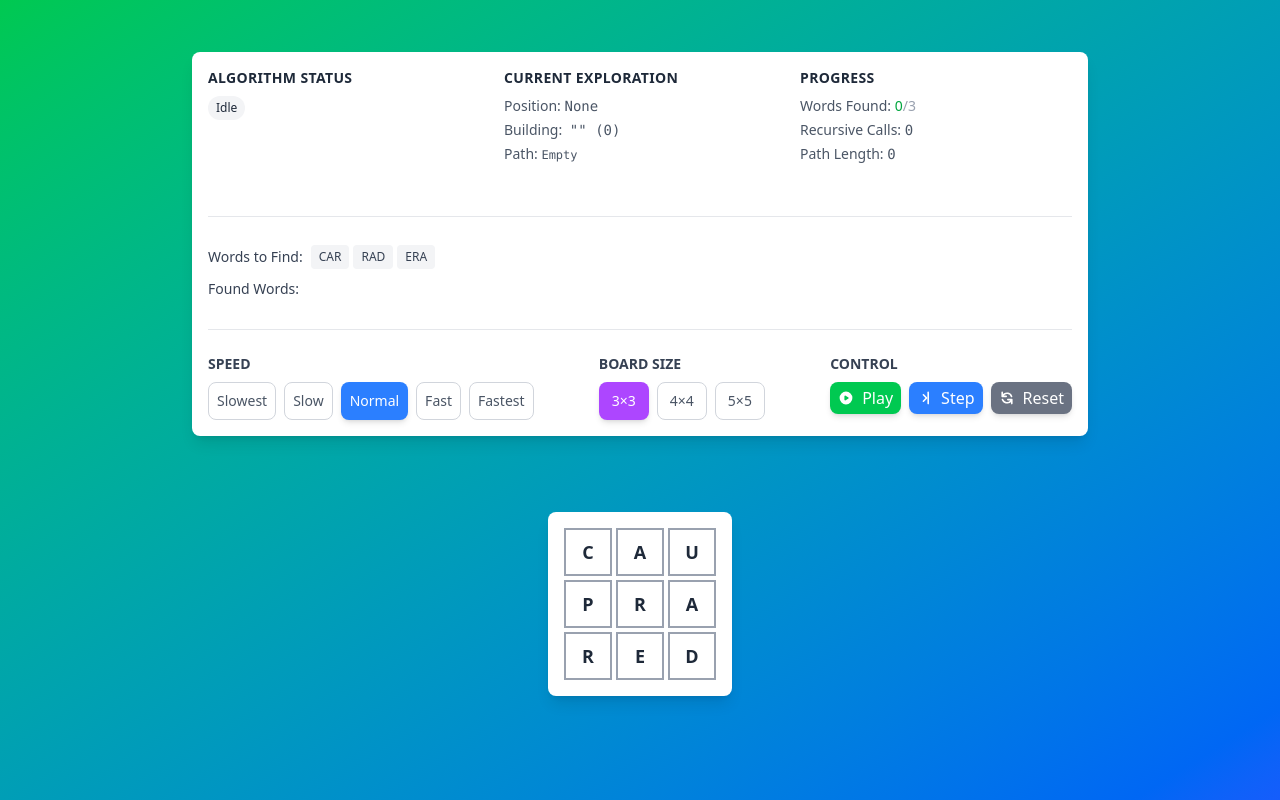
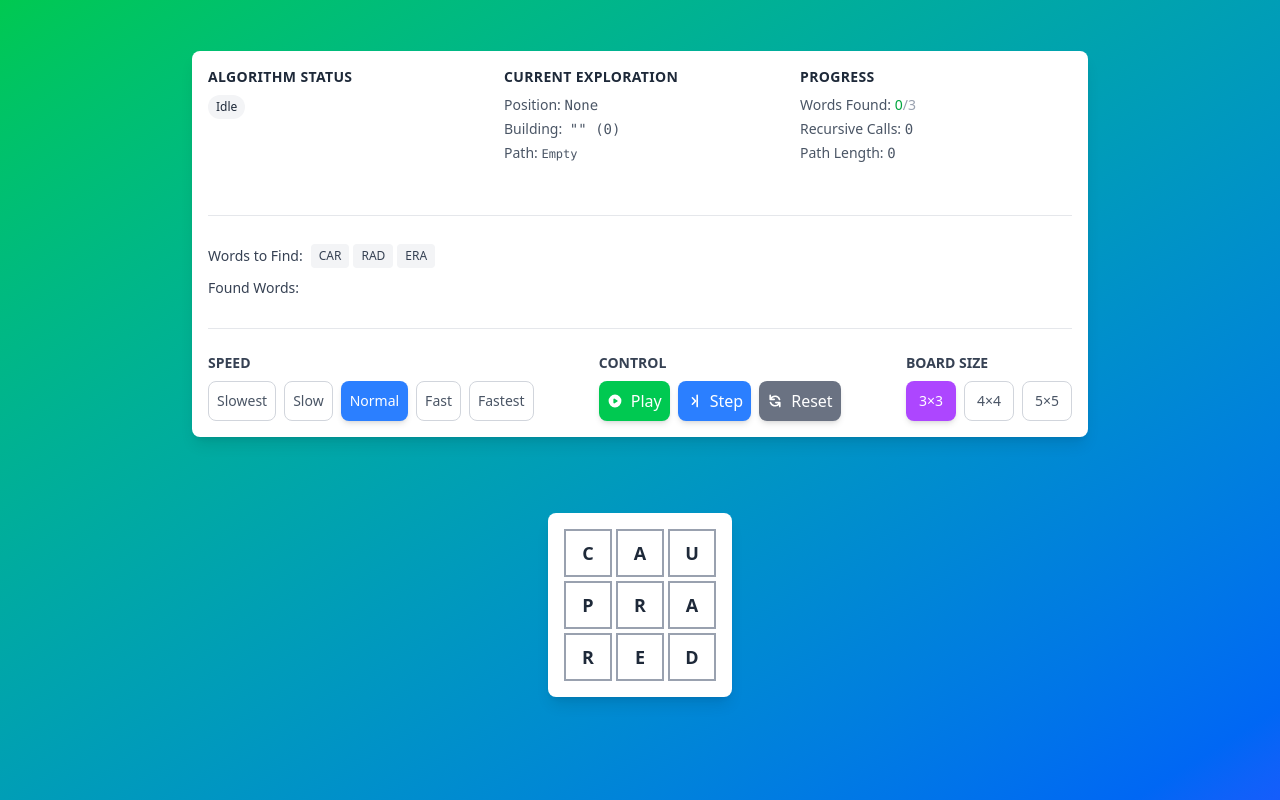
Before and after one commit to tony-montemuro/crossword, a React (Vite) app: page / in a window 1280 px wide. Built offline with nearby package versions, Linux system fonts and the light colour scheme.

Commit message:
minor adjustments to control buttons: ordering + heights

```diff
--- a/src/components/AlgorithmControls.tsx
+++ b/src/components/AlgorithmControls.tsx
@@ -87,7 +87,7 @@ export default function AlgorithmControls({ state, actions, board, words, select
             data-speed={ SPEED_VERY_SLOW }
             onClick={ (e) => handleSpeedChange(e) }
             className={ `
-        px-2 py-2 rounded-lg font-medium transition-all duration-200 text-sm
+        px-2 h-10 rounded-lg font-medium transition-all duration-200 text-sm
         ${speed === SPEED_VERY_SLOW
                 ? 'bg-blue-500 text-white shadow-md border border-transparent'
                 : 'bg-white text-gray-600 border border-gray-300 hover:border-blue-400 hover:text-blue-600'
@@ -101,7 +101,7 @@ export default function AlgorithmControls({ state, actions, board, words, select
             data-speed={ SPEED_SLOW }
             onClick={ (e) => handleSpeedChange(e) }
             className={ `
-        px-2 py-2 rounded-lg font-medium transition-all duration-200 text-sm
+        px-2 h-10 rounded-lg font-medium transition-all duration-200 text-sm
         ${speed === SPEED_SLOW
                 ? 'bg-blue-500 text-white shadow-md border border-transparent'
                 : 'bg-white text-gray-600 border border-gray-300 hover:border-blue-400 hover:text-blue-600'
@@ -114,7 +114,7 @@ export default function AlgorithmControls({ state, actions, board, words, select
             data-speed={ SPEED_NORMAL }
             onClick={ (e) => handleSpeedChange(e) }
             className={ `
-        px-2 py-2 rounded-lg font-medium transition-all duration-200 text-sm
+        px-2 h-10 rounded-lg font-medium transition-all duration-200 text-sm
         ${speed === SPEED_NORMAL
                 ? 'bg-blue-500 text-white shadow-md border border-transparent'
                 : 'bg-white text-gray-600 border border-gray-300 hover:border-blue-400 hover:text-blue-600'
@@ -127,7 +127,7 @@ export default function AlgorithmControls({ state, actions, board, words, select
             data-speed={ SPEED_FAST }
             onClick={ (e) => handleSpeedChange(e) }
             className={ `
-        px-2 py-2 rounded-lg font-medium transition-all duration-200 text-sm
+        px-2 h-10 rounded-lg font-medium transition-all duration-200 text-sm
         ${speed === SPEED_FAST
                 ? 'bg-blue-500 text-white shadow-md border border-transparent'
                 : 'bg-white text-gray-600 border border-gray-300 hover:border-blue-400 hover:text-blue-600'
@@ -140,7 +140,7 @@ export default function AlgorithmControls({ state, actions, board, words, select
             data-speed={ SPEED_VERY_FAST }
             onClick={ (e) => handleSpeedChange(e) }
             className={ `
-        px-2 py-2 rounded-lg font-medium transition-all duration-200 text-sm
+        px-2 h-10 rounded-lg font-medium transition-all duration-200 text-sm
         ${speed === SPEED_VERY_FAST
                 ? 'bg-blue-500 text-white shadow-md border border-transparent'
                 : 'bg-white text-gray-600 border border-gray-300 hover:border-blue-400 hover:text-blue-600'
@@ -152,27 +152,6 @@ export default function AlgorithmControls({ state, actions, board, words, select
 
         </div>
       </div>
-      <div>
-        <h3 className="text-sm font-semibold text-gray-700 uppercase mb-2">Board Size</h3>
-        <div className="flex items-center justify-center gap-2">
-          { BOARD_CONFIGS.map((config) => (
-            <button
-              data-size={ config.id }
-              key={ config.id }
-              onClick={ (e) => handleSizeChange(e) }
-              className={ `
-          px-3 py-2 rounded-lg font-medium transition-all duration-200 text-sm
-          ${selectedBoardId === config.id
-                  ? 'bg-purple-500 text-white shadow-md border border-transparent'
-                  : 'bg-white text-gray-600 border border-gray-300 hover:border-purple-400 hover:text-purple-600'
-                }
-        `}
-            >
-              { config.name }
-            </button>
-          )) }
-        </div>
-      </div>
 
       {/* Control buttons */ }
       <div className="flex flex-col">
@@ -182,7 +161,7 @@ export default function AlgorithmControls({ state, actions, board, words, select
             onClick={ handlePlayPause }
             disabled={ state.isComplete }
             className={ `
-                        flex items-center gap-2 px-2 py-1 rounded-lg font-medium transition-all duration-200
+                        flex items-center gap-2 px-2 h-10 rounded-lg font-medium transition-all duration-200
                         ${state.isComplete
                 ? 'bg-gray-100 text-gray-400 cursor-not-allowed'
                 : state.isRunning && !state.isPaused
@@ -199,7 +178,7 @@ export default function AlgorithmControls({ state, actions, board, words, select
             onClick={ handleStep }
             disabled={ state.isComplete || (state.isRunning && !state.isPaused) }
             className={ `
-    flex items-center gap-2 px-2 py-1 rounded-lg font-medium transition-all duration-200
+    flex items-center gap-2 px-2 h-10 rounded-lg font-medium transition-all duration-200
     ${(state.isComplete || (state.isRunning && !state.isPaused))
                 ? 'bg-gray-100 text-gray-400 cursor-not-allowed'
                 : 'bg-blue-500 hover:bg-blue-600 text-white shadow-md hover:shadow-lg'
@@ -215,7 +194,7 @@ export default function AlgorithmControls({ state, actions, board, words, select
 
           <button
             onClick={ handleReset }
-            className="flex items-center gap-2 px-2 py-1 rounded-lg font-medium bg-gray-500 hover:bg-gray-600 text-white shadow-md hover:shadow-lg transition-all duration-200"
+            className="flex items-center gap-2 px-2 h-10 rounded-lg font-medium bg-gray-500 hover:bg-gray-600 text-white shadow-md hover:shadow-lg transition-all duration-200"
           >
             <svg className="w-4 h-4" fill="currentColor" viewBox="0 0 20 20">
               <path fillRule="evenodd" d="M4 2a1 1 0 011 1v2.101a7.002 7.002 0 0111.601 2.566 1 1 0 11-1.885.666A5.002 5.002 0 005.999 7H9a1 1 0 010 2H4a1 1 0 01-1-1V3a1 1 0 011-1zm.008 9.057a1 1 0 011.276.61A5.002 5.002 0 0014.001 13H11a1 1 0 110-2h5a1 1 0 011 1v5a1 1 0 11-2 0v-2.101a7.002 7.002 0 01-11.601-2.566 1 1 0 01.61-1.276z" clipRule="evenodd" />
@@ -224,6 +203,30 @@ export default function AlgorithmControls({ state, actions, board, words, select
           </button>
         </div>
       </div>
+
+      {/* Board size buttons */ }
+      <div>
+        <h3 className="text-sm font-semibold text-gray-700 uppercase mb-2">Board Size</h3>
+        <div className="flex items-center justify-center gap-2">
+          { BOARD_CONFIGS.map((config) => (
+            <button
+              data-size={ config.id }
+              key={ config.id }
+              onClick={ (e) => handleSizeChange(e) }
+              className={ `
+          px-3 h-10 rounded-lg font-medium transition-all duration-200 text-sm
+          ${selectedBoardId === config.id
+                  ? 'bg-purple-500 text-white shadow-md border border-transparent'
+                  : 'bg-white text-gray-600 border border-gray-300 hover:border-purple-400 hover:text-purple-600'
+                }
+        `}
+            >
+              { config.name }
+            </button>
+          )) }
+        </div>
+      </div>
+
     </div>
   );
 }
```
